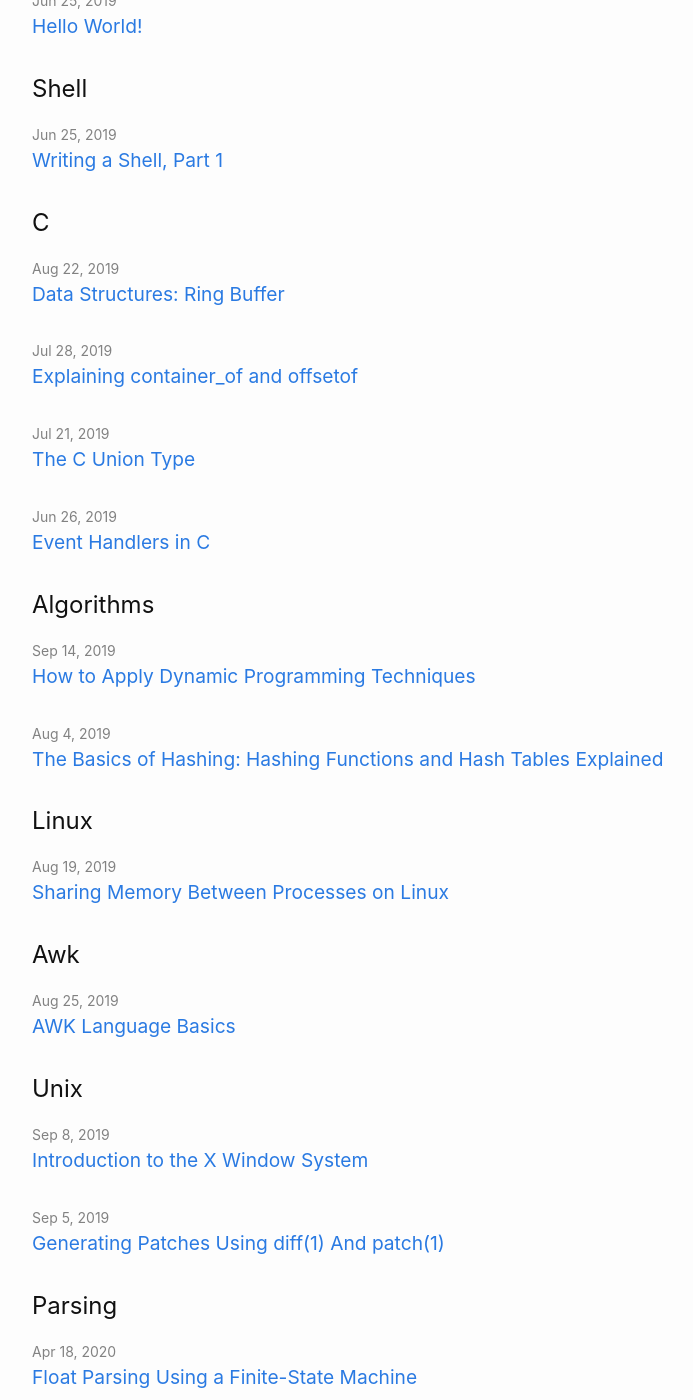
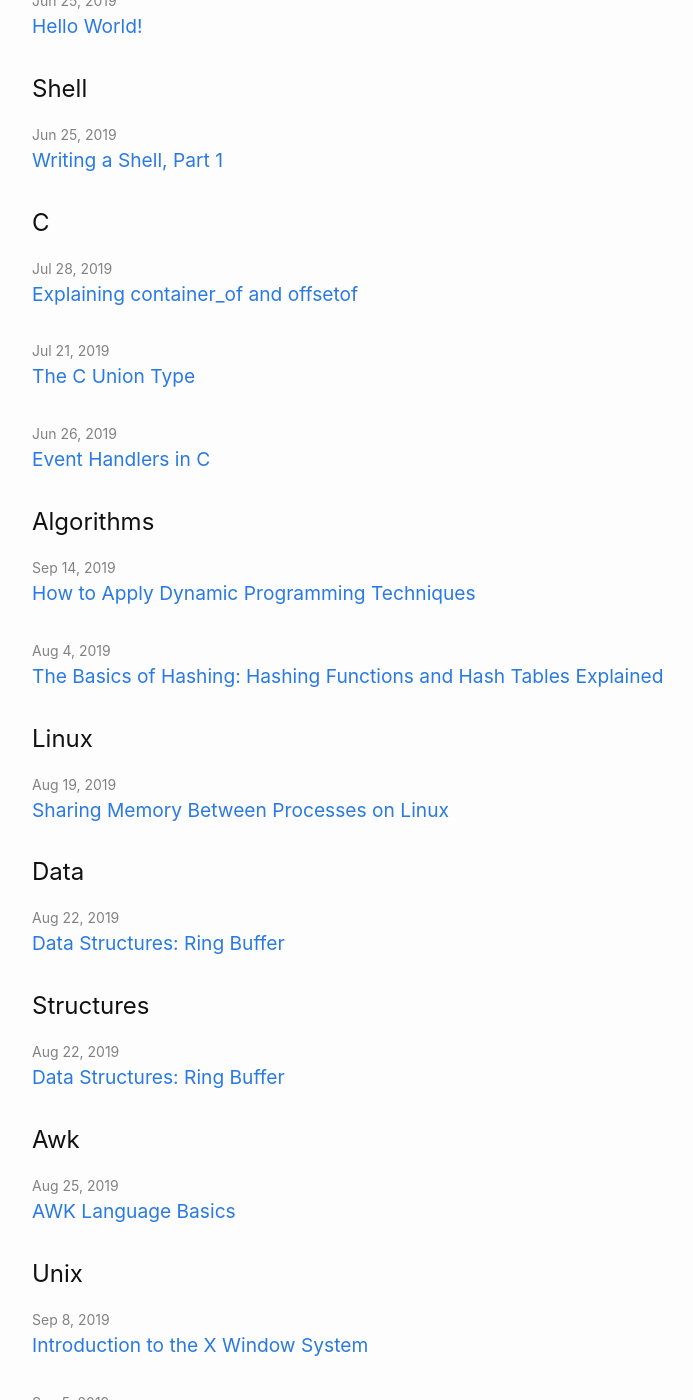
Before and after one commit to DanielSchuette/DanielSchuette.github.io, a Jekyll site: the page built from articles.md, in a window 1280 px wide and 1400 px high, scrolled down 531 px. Shown: the whole window, without its empty margins (238-931 px from the left). Built offline with Jekyll 4.4.1, drawn with Linux system fonts in a browser that asks for light colours; nearby versions of some CDN libraries; some web fonts are replaced; some of the changed text lies outside the part shown.

Commit message:
change post tag on ring buffer post

```diff
--- a/_posts/2019-08-22-ring_buffers.md
+++ b/_posts/2019-08-22-ring_buffers.md
@@ -2,7 +2,7 @@
 layout: post
 title:  "Data Structures: Ring Buffer"
 date:   2019-08-22 21:12:00 +0200
-categories: c
+categories: 'data structures'
 ---
 
-Ring buffers
+Coming soon.
```
